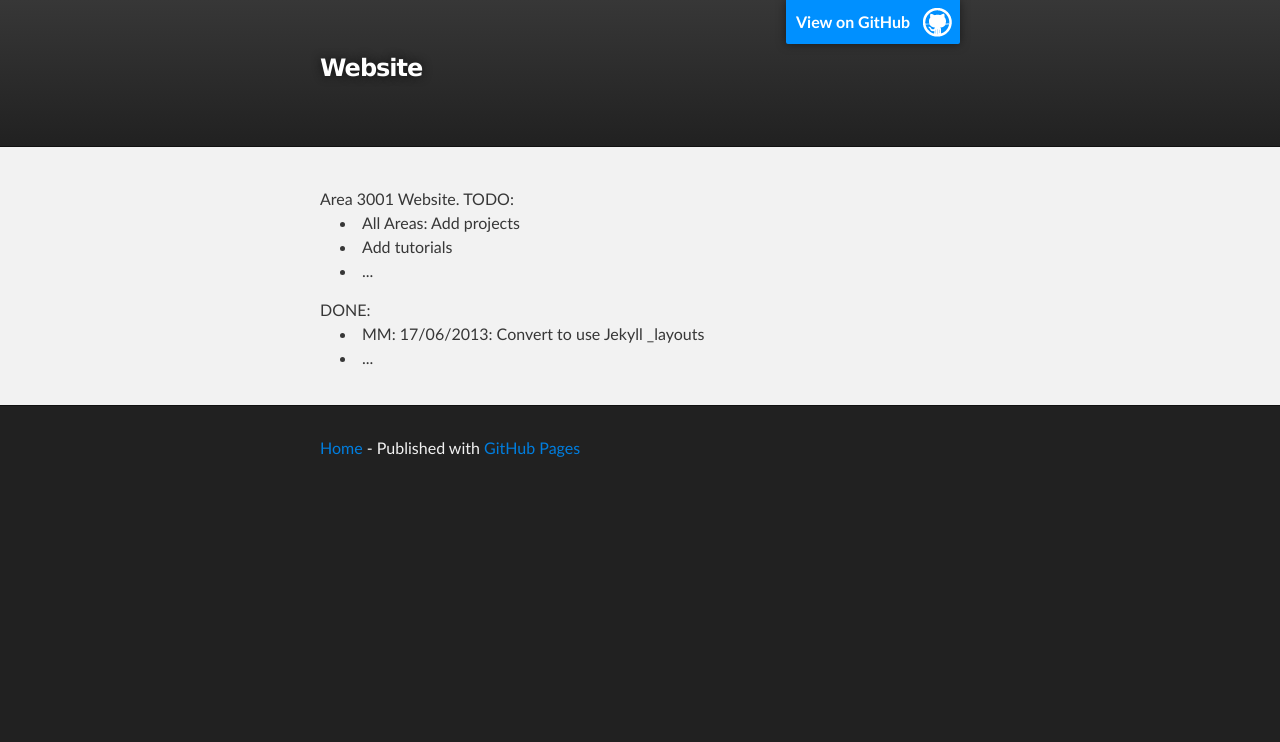
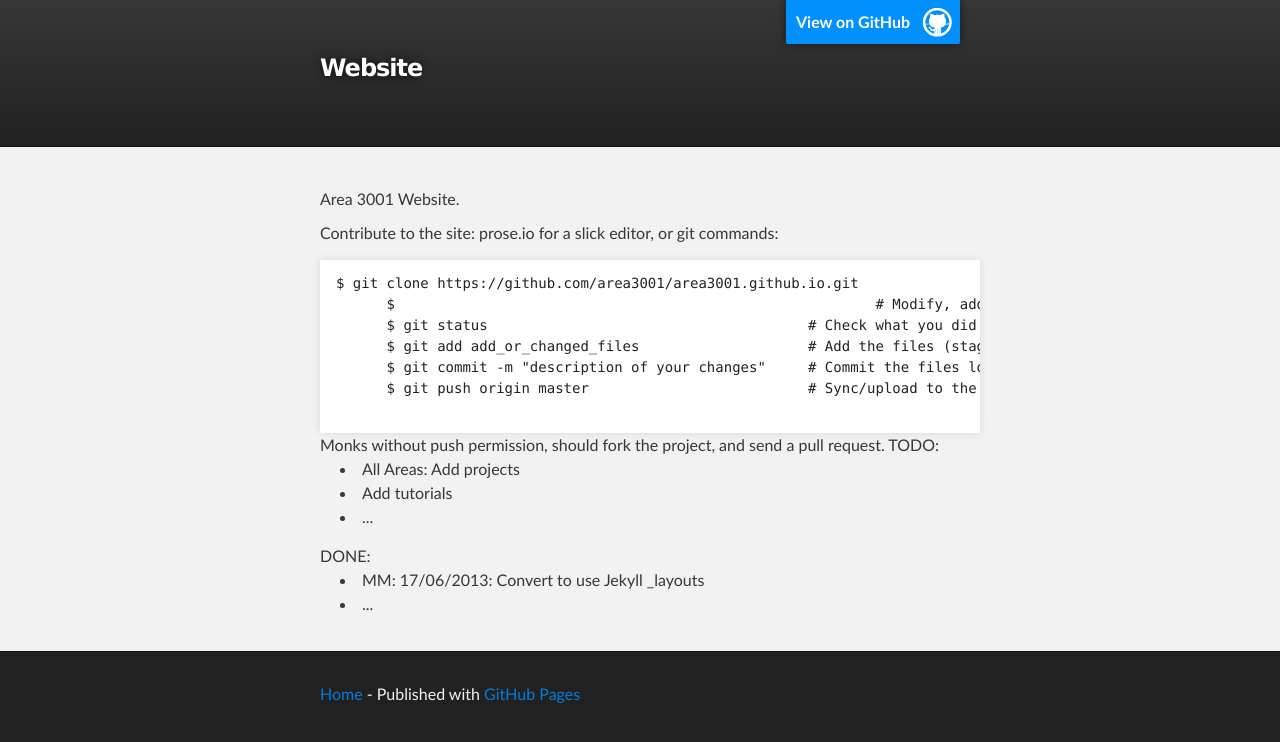
Before and after one commit to area3001/area3001.github.io, a Jekyll site: the page built from projects/website/index.html, in a window 1280 px wide. Shown: the top 742 px of the page. Built offline with Jekyll 4.4.1, drawn with Linux system fonts in a browser that asks for light colours; Markdown is read by kramdown in place of the engine named in the settings.

Commit message:
Added the way to change the website (git commands) here

```diff
--- a/projects/website/index.html
+++ b/projects/website/index.html
@@ -3,9 +3,23 @@ layout: default
 title: Website
 showinnav: true
 categories: projects
+published: true
 ---
 
 Area 3001 Website.
+
+    <p>Contribute to the site: prose.io for a slick editor, or git commands:</p>
+
+      <pre><code>$ git clone https://github.com/area3001/area3001.github.io.git
+      $ 							# Modify, add files
+      $ git status    					# Check what you did
+      $ git add add_or_changed_files			# Add the files (stage)
+      $ git commit -m "description of your changes" 	# Commit the files local
+      $ git push origin master				# Sync/upload to the GitHub server
+      </code></pre>
+
+      Monks without push permission, should fork the project, and send a pull request.
+
 
 TODO:
 <ul>
```
